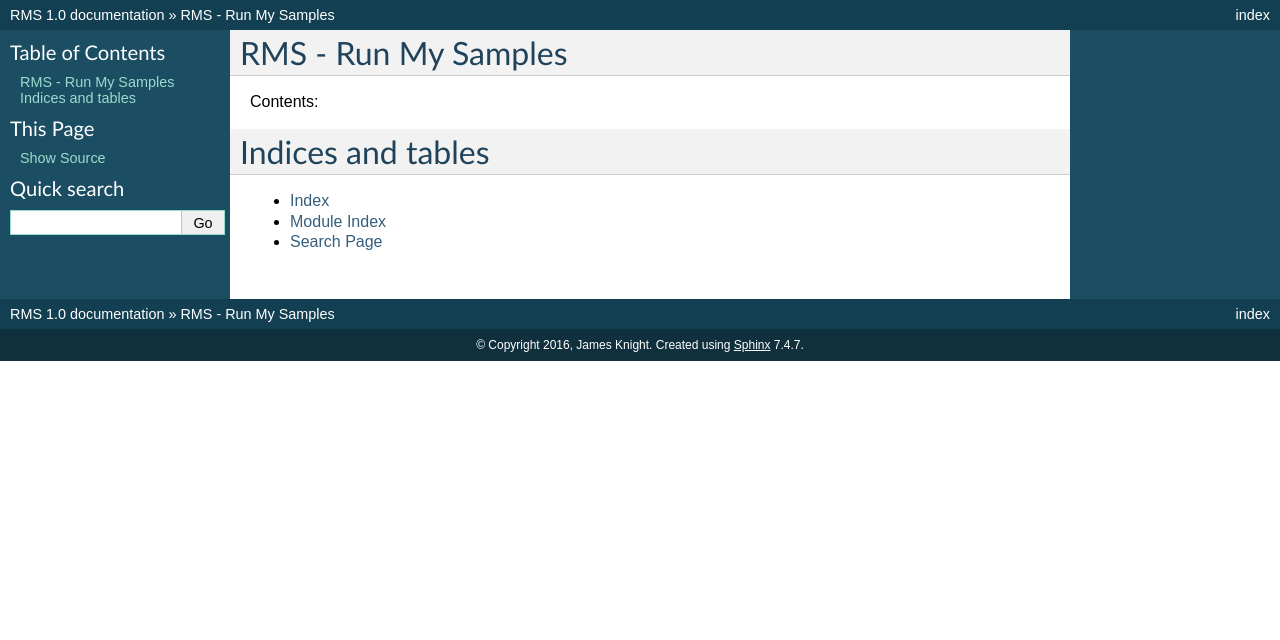
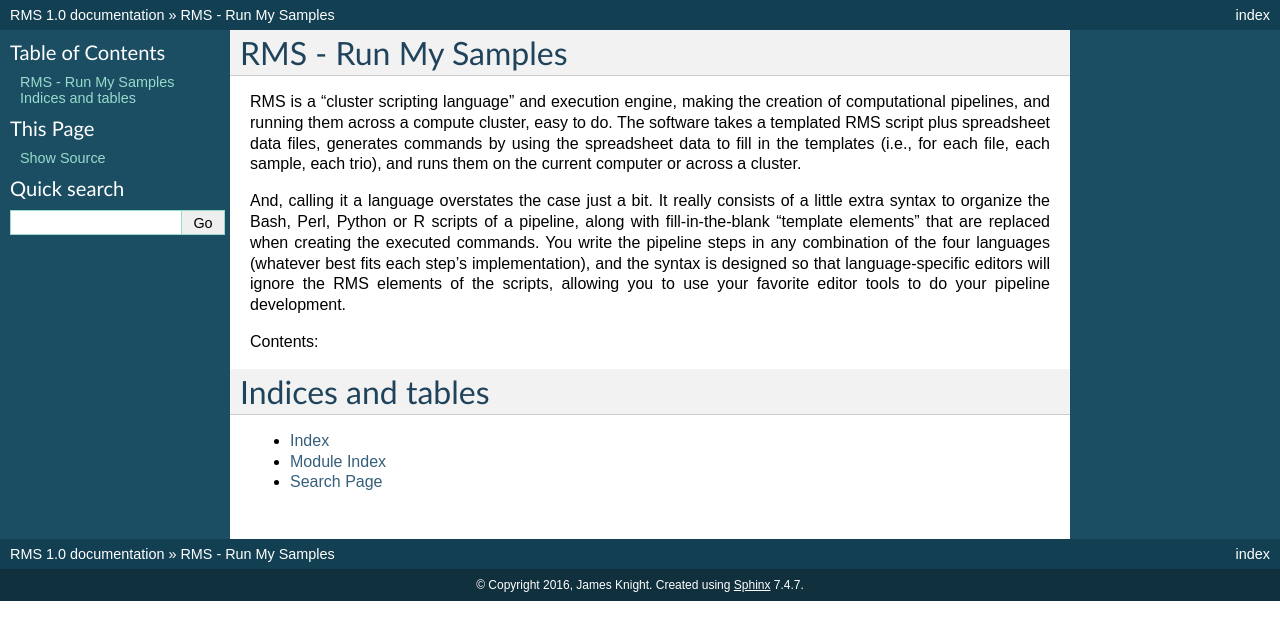
Before and after one commit to knightjimr/rms, a Sphinx documentation site: the page built from docs/index.rst, in a window 1280 px wide. Shown: the top 640 px of the page. Built offline with Sphinx 7.4.7, drawn with Linux system fonts in a browser that asks for light colours.

Commit message:
Added text

```diff
--- a/docs/index.rst
+++ b/docs/index.rst
@@ -5,6 +5,20 @@
 
 RMS - Run My Samples
 ====================
+
+RMS is a “cluster scripting language” and execution engine, making the creation of computational
+pipelines, and running them across a compute cluster, easy to do.  The software takes a templated
+RMS script plus spreadsheet data files, generates commands by using the spreadsheet data to fill
+in the templates (i.e., for each file, each sample, each trio), and runs them on the current
+computer or across a cluster.
+
+And, calling it a language overstates the case just a bit.  It really consists of a little extra
+syntax to organize the Bash, Perl, Python or R scripts of a pipeline, along with fill-in-the-blank
+“template elements” that are replaced when creating the executed commands.  You write the pipeline
+steps in any combination of the four languages (whatever best fits each step’s implementation),
+and the syntax is designed so that language-specific editors will ignore the RMS elements of the
+scripts, allowing you to use your favorite editor tools to do your pipeline development.
+
 
 Contents:
 
```
